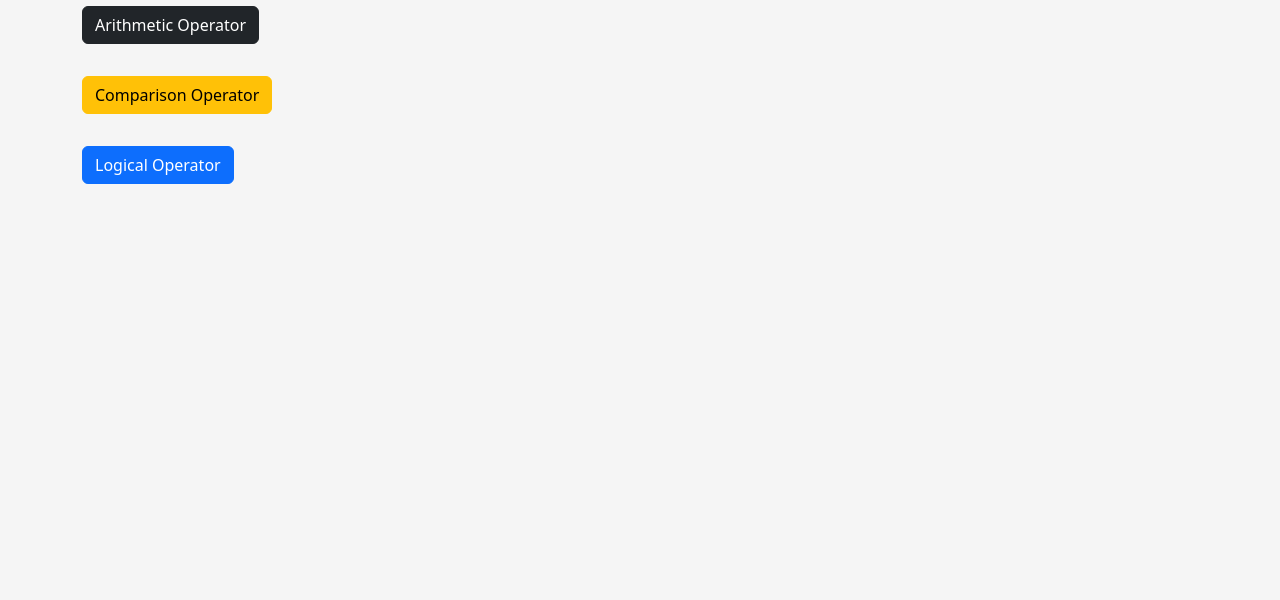
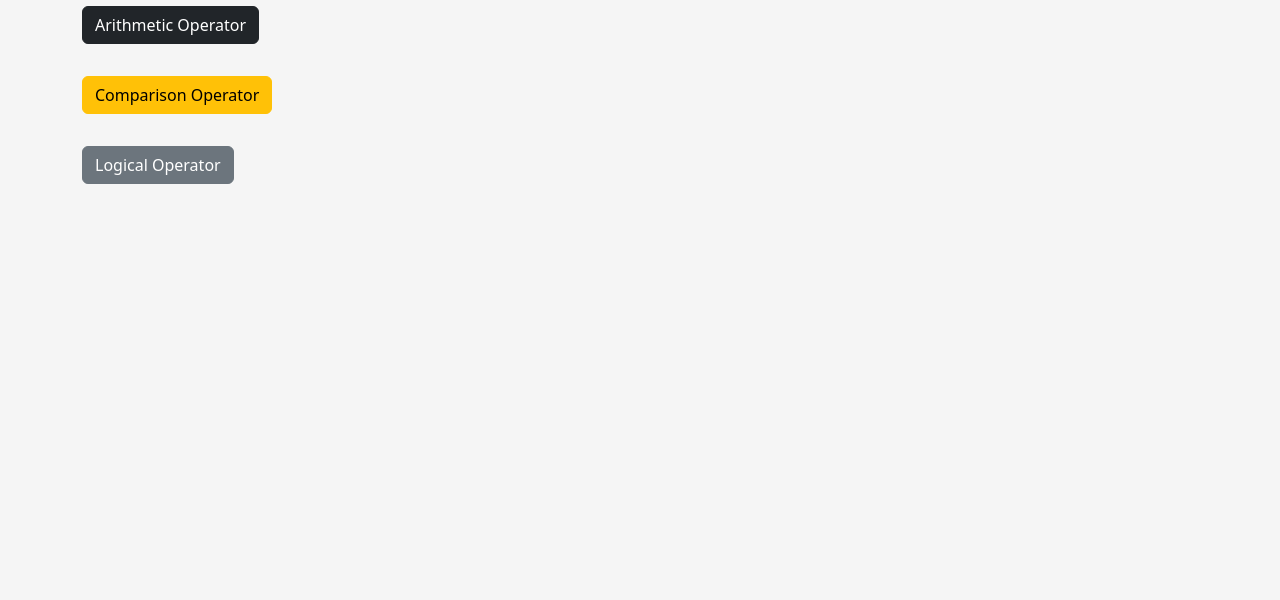
Before and after one commit to FumbluhAmber/LP_ICT9E_Q3Quiz1_FRANCISCO_AMBER, a plain HTML site: page index.html in a window 1280 px wide. Shown: the part 200-800 px from the top of the page. Drawn offline with nearby package versions, Linux system fonts and the light colour scheme.

Commit message:
Update index.html

```diff
--- a/index.html
+++ b/index.html
@@ -48,7 +48,7 @@
         <button class="btn btn-warning my-2" onclick="compOperator()">Comparison Operator</button>
         <p id="compResult" class="fw-bold"></p>
 
-        <button class="btn btn-primary my-2" onclick="logOperator()">Logical Operator</button>
+        <button class="btn btn-secondary my-2" onclick="logOperator()">Logical Operator</button>
         <p id="logResult" class="fw-bold"></p>
     </div>
 </body>
```
